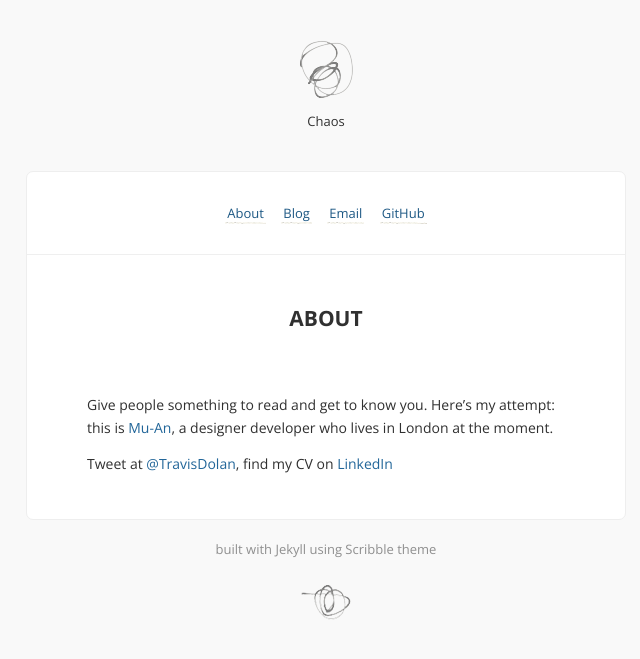
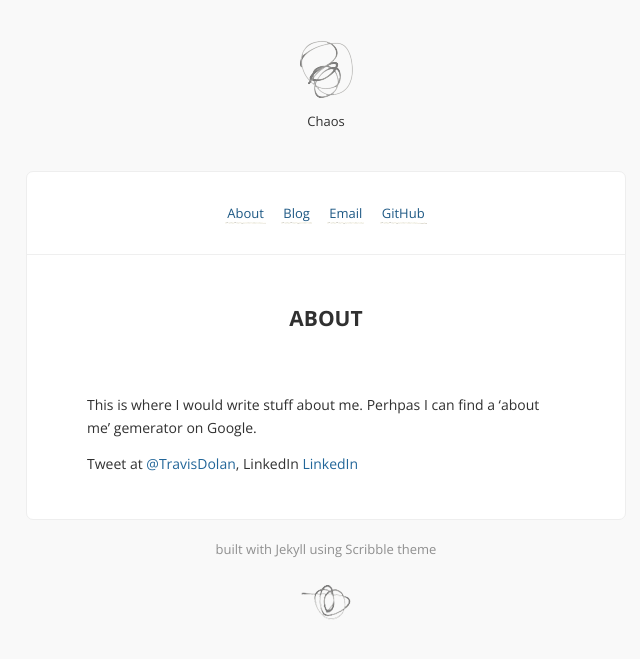
Before and after one commit to rustyautopsy/rustyautopsy.github.io, a Jekyll site: the page built from about.md, in a window 1280 px wide. Shown: the top 659 px of the page, without its empty margins (314-954 px from the left). Built offline with Jekyll 4.4.1, drawn with Linux system fonts in a browser that asks for light colours; Markdown is read by kramdown in place of the engine named in the settings; comment, search, counter and statistics services are not loaded.

Commit message:
updated about content, first attempt of personal blurbs

```diff
--- a/about.md
+++ b/about.md
@@ -3,6 +3,6 @@ layout: page
 title: About
 ---
 
-Give people something to read and get to know you. Here's my attempt: this is [Mu-An](http://muan.co), a designer developer who lives in London at the moment.
+This is where I would  write stuff about me. Perhpas I can find a 'about me' gemerator on Google.
 
-Tweet at [@TravisDolan](https://twitter.com/TravisDolan), find my CV on [LinkedIn](http://www.linkedin.com/pub/travis-dolan/12/132/550)
+Tweet at [@TravisDolan](https://twitter.com/TravisDolan), LinkedIn  [LinkedIn](http://www.linkedin.com/pub/travis-dolan/12/132/550)
```
